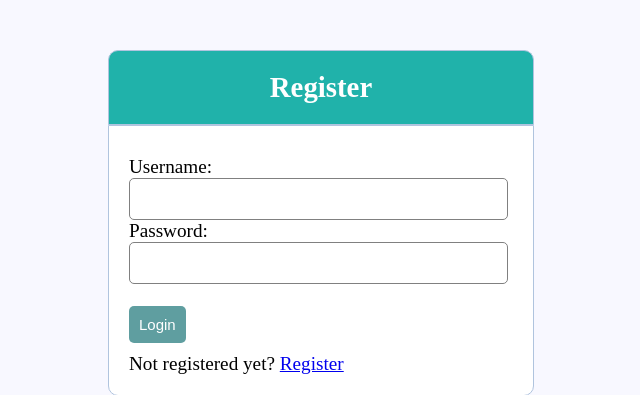
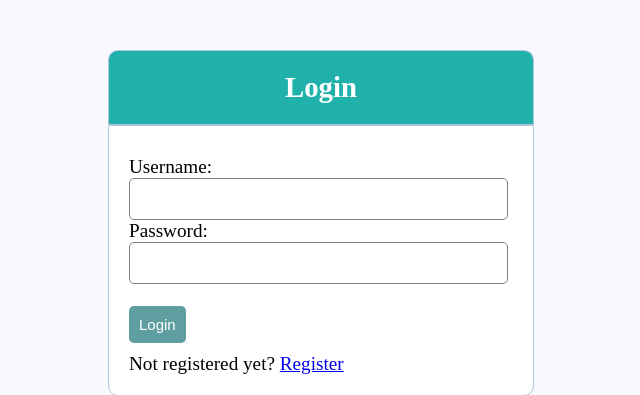
Before and after one commit to Shruti-Sundaram/Centelon-Miniproject, a PHP site: page /login.php in a window 1280 px wide. Shown: the top 395 px of the page, without its empty margins (319-959 px from the left). Run offline with PHP 8.4, Linux system fonts and the light colour scheme.

Commit message:
Update login.php

```diff
--- a/login.php
+++ b/login.php
@@ -6,7 +6,7 @@
 </head>
 <body>
 <div class="header">
-   <h2>Register</h2>
+   <h2>Login</h2>
 </div>
 <form method="post" action="login.php">
  <div class="input-group">
```
